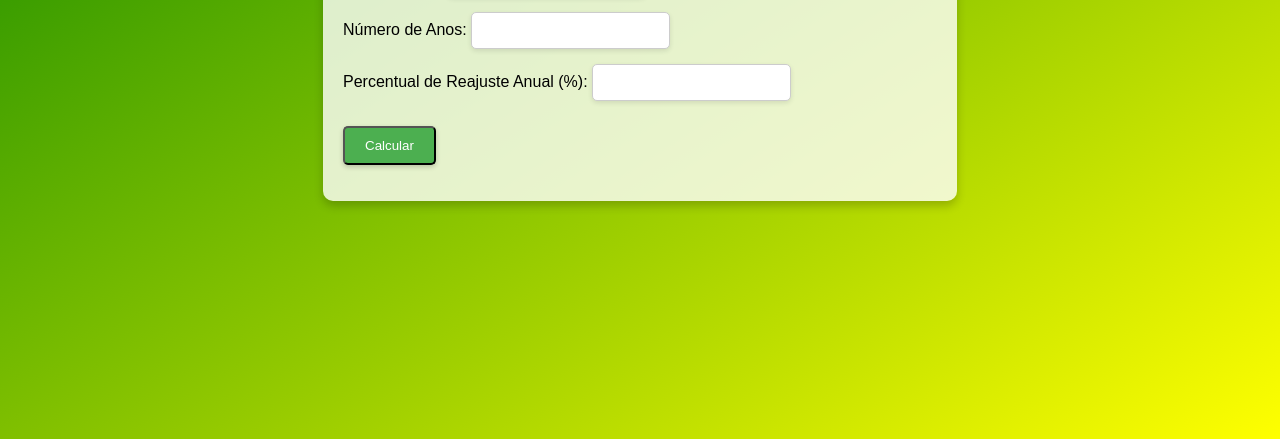
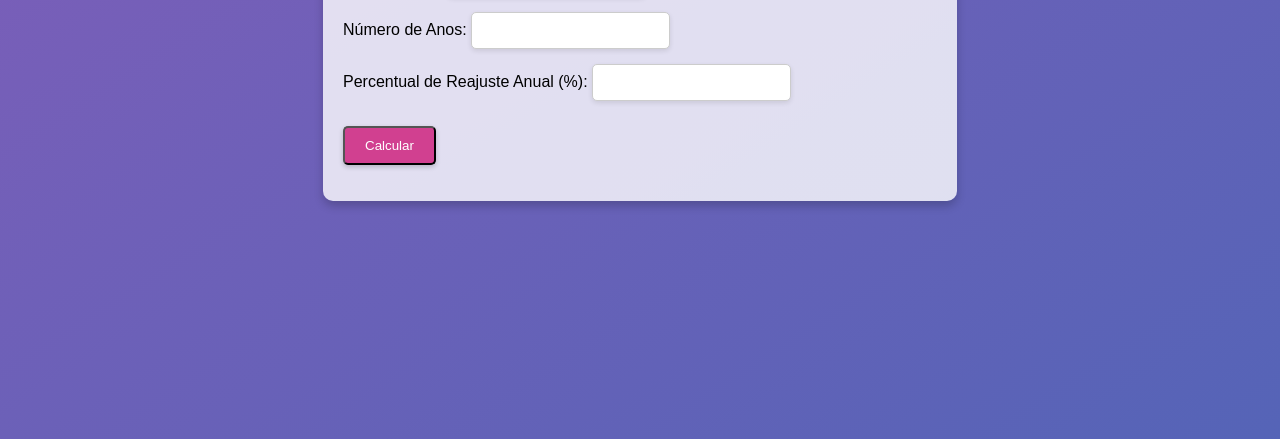
Before and after one commit to claraqueiross/desafio-1, a plain HTML site: page desafio18.html in a window 1280 px wide. Shown: the part 377-816 px from the top of the page. Drawn offline with Linux system fonts and the light colour scheme.

Commit message:
Add files via upload

```diff
--- a/desafio18.css
+++ b/desafio18.css
@@ -1,6 +1,6 @@
 
 body {
-    background: linear-gradient(to bottom right, green, yellow);
+    background: linear-gradient(to bottom right, rgb(130, 93, 185), rgb(85, 100, 183));
     display: flex;
     justify-content: center;
     align-items: center;
@@ -27,7 +27,7 @@ input[type="number"] {
 }
 
 button {
-    background-color: #4CAF50; /* Verde */
+    background-color: #d14090; /* Verde */
     color: white;
     padding: 10px 20px;<style>
     border: none;
```
